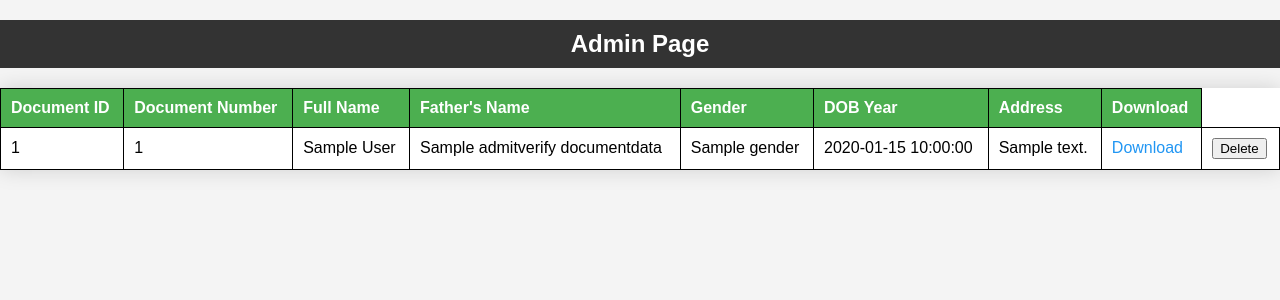
After one commit to Tarekhshaikh13/webpage-1, a Flask app: page /admin in a window 1280 px wide. The commit adds this page. Shown: the top 300 px of the page. Run offline with Flask 3, Linux system fonts and the light colour scheme; a database or web service that is not in the repository returns one stand-in record (values such as "Sample title"); parts of the project's set-up code (start-up, migrations or seed data) failed here and were passed over.

Commit message:
add admin page

```diff
--- a/app.py
+++ b/app.py
@@ -1,6 +1,9 @@
 
-from flask import Flask, render_template, request, redirect, flash, jsonify
+from flask import Flask, render_template, request, redirect, flash, jsonify,send_file
 from pymongo import MongoClient
+from io import BytesIO
+from bson.objectid import ObjectId
+import gridfs
 
 app = Flask(__name__)
 app.secret_key = 'some_secret_key'  # For flash messages
@@ -9,7 +12,7 @@ app.secret_key = 'some_secret_key'  # For flash messages
 client = MongoClient("mongodb://localhost:27017/")  # This connects to a local MongoDB instance
 db = client["AdmitVerify"]  # Here "user_database" is the name of the database you want to connect to
 collection = db["Admitverify_documentdata"]  # Here "user_data" is the name of the collection within the database
-collection.insert_one({"hi":1})
+fs = gridfs.GridFS(db)
 
 @app.route('/', methods=['GET', 'POST'])
 @app.route('/', methods=['GET', 'POST'])
@@ -24,9 +27,13 @@ def upload_page():
         dob_year = request.form['dobYear']
         address = request.form['address']
 
+        # Store the uploaded file in GridFS
+        file_id = fs.put(file, filename=file.filename)
+
         # Insert data into MongoDB
         user_entry = {
-            "document": file.filename,  # You might want to handle the file storage differently
+            "document": file.filename,
+            "document_id": file_id,
             "document_number": doc_number,
             "full_name": full_name,
             "fathers_name": fathers_name,
@@ -40,5 +47,68 @@ def upload_page():
 
     return render_template('index.html')
 
+@app.route('/admin', methods=['GET'])
+def admin_page():
+    # Fetch all data from the collection
+    data = list(db["Admitverify_documentdata"].find({}))
+    return render_template('admin.html', data=data)
+
+
+
+
+MIME_TYPE_MAP = {
+    'jpg': 'image/jpeg',
+    'jpeg': 'image/jpeg',
+    'png': 'image/png',
+    'gif': 'image/gif',
+    'pdf': 'application/pdf'
+    # ... add more as needed
+}
+
+@app.route('/file/<file_id>', methods=['GET'])
+def get_file(file_id):
+    try:
+        # Fetch the file from GridFS
+        grid_out = fs.get(ObjectId(file_id))
+
+        # Check the file type to determine if it should be displayed or downloaded
+        file_type = grid_out.filename.split('.')[-1]
+        display_in_browser = file_type in ['jpg', 'jpeg', 'png', 'gif', 'pdf']
+
+        # Determine MIME type
+        mime_type = MIME_TYPE_MAP.get(file_type, 'application/octet-stream')  # Use 'application/octet-stream' as default
+
+        response = send_file(BytesIO(grid_out.read()), mimetype=mime_type, as_attachment=not display_in_browser)
+
+        # Set the Content-Disposition header for all files
+        disposition_type = 'inline' if display_in_browser else 'attachment'
+        response.headers['Content-Disposition'] = f'{disposition_type}; filename="{grid_out.filename}"'
+
+        return response
+    except gridfs.errors.NoFile:
+        return "File not found in GridFS", 404
+    except Exception as e:
+        return f"An error occurred: {e}", 500
+
+
+@app.route('/delete/<entry_id>', methods=['POST'])
+def delete_entry(entry_id):
+    try:
+        # Fetch the entry from MongoDB
+        entry = db["Admitverify_documentdata"].find_one({"_id": ObjectId(entry_id)})
+
+        # Delete the file from GridFS
+        fs.delete(entry['document_id'])
+
+        # Delete the entry from MongoDB
+        db["Admitverify_documentdata"].delete_one({"_id": ObjectId(entry_id)})
+
+        flash('Entry deleted successfully!', 'success')
+        return redirect('/admin')
+    except Exception as e:
+        flash(f'An error occurred: {e}', 'error')
+        return redirect('/admin')
+
+
 if __name__ == '__main__':
     app.run(debug=True)
--- /dev/null
+++ b/static/css/admin_page.css
@@ -0,0 +1,46 @@
+body {
+    font-family: Arial, sans-serif;
+    background-color: #f4f4f4;
+    margin: 0;
+    padding: 0;
+}
+
+h2 {
+    background-color: #333;
+    color: #fff;
+    text-align: center;
+    padding: 10px 0;
+    margin-bottom: 20px;
+}
+
+table {
+    width: 90%;
+    margin: 0 auto;
+    border-collapse: collapse;
+    background-color: #ffffff;
+    box-shadow: 0 0 20px rgba(0,0,0,0.15);
+}
+
+th, td {
+    padding: 12px 15px;
+    text-align: left;
+    border-bottom: 1px solid #ddd;
+}
+
+th {
+    background-color: #4CAF50;
+    color: #ffffff;
+}
+
+tr:hover {
+    background-color: #f5f5f5;
+}
+
+a {
+    color: #2196F3;
+    text-decoration: none;
+}
+
+a:hover {
+    text-decoration: underline;
+}
--- a/static/js/scripts.js
+++ b/static/js/scripts.js
@@ -1,3 +1,7 @@
+
+function refreshPage() {
+    location.reload();
+}
 
 document.addEventListener("DOMContentLoaded", function() {
     // Get all input and textarea elements
@@ -51,4 +55,6 @@ function lockFormData() {
     saveButton.disabled = true;
     saveButton.style.backgroundColor = "#e0e0e0"; // Light gray background
     saveButton.style.color = "#333";
+
+    nxtButton = document.getElementById("nxtBtn");
 }
--- /dev/null
+++ b/templates/admin.html
@@ -0,0 +1,57 @@
+<!DOCTYPE html>
+<html lang="en">
+<head>
+    <meta charset="UTF-8">
+    <meta name="viewport" content="width=device-width, initial-scale=1.0">
+    <link rel="stylesheet" href="{{ url_for('static', filename='css/admin_page.css') }}">
+    <title>Admin Page</title>
+    <style>
+        table {
+            width: 100%;
+            border-collapse: collapse;
+        }
+        th, td {
+            border: 1px solid black;
+            padding: 10px;
+            text-align: left;
+        }
+    </style>
+</head>
+<body>
+    <h2>Admin Page</h2>
+    <table>
+        <thead>
+            <tr>
+                <th>Document ID</th>
+                <th>Document Number</th>
+                <th>Full Name</th>
+                <th>Father's Name</th>
+                <th>Gender</th>
+                <th>DOB Year</th>
+                <th>Address</th>
+                <th>Download</th>
+            </tr>
+        </thead>
+        <tbody>
+            {% for entry in data %}
+            <tr>
+                <td>{{ entry['document_id'] }}</td>
+                <td>{{ entry['document_number'] }}</td>
+                <td>{{ entry['full_name'] }}</td>
+                <td>{{ entry['fathers_name'] }}</td>
+                <td>{{ entry['gender'] }}</td>
+                <td>{{ entry['dob_year'] }}</td>
+                <td>{{ entry['address'] }}</td>
+                <td><a href="/file/{{ entry['document_id'] }}" target="_blank">Download</a></td>
+
+                <td>
+                    <form action="/delete/{{ entry['_id'] }}" method="post">
+                        <input type="submit" value="Delete" onclick="return confirm('Are you sure you want to delete this entry?');">
+                    </form>
+                </td>
+            </tr>
+            {% endfor %}
+        </tbody>
+    </table>
+</body>
+</html>
--- a/templates/index.html
+++ b/templates/index.html
@@ -28,7 +28,7 @@
         Address: <textarea name="address" id="address" required></textarea><br><br>
 
         <input type="submit" value="Save" id="saveBtn">
-        <input type="button" value="Next" id="nextBtn">
+        <input type="button" value="Next" id="nextBtn" onclick="refreshPage()">
     </form>
 
 
```
Also changed, not shown: static/css/styles.css (+6 -4 lines).
